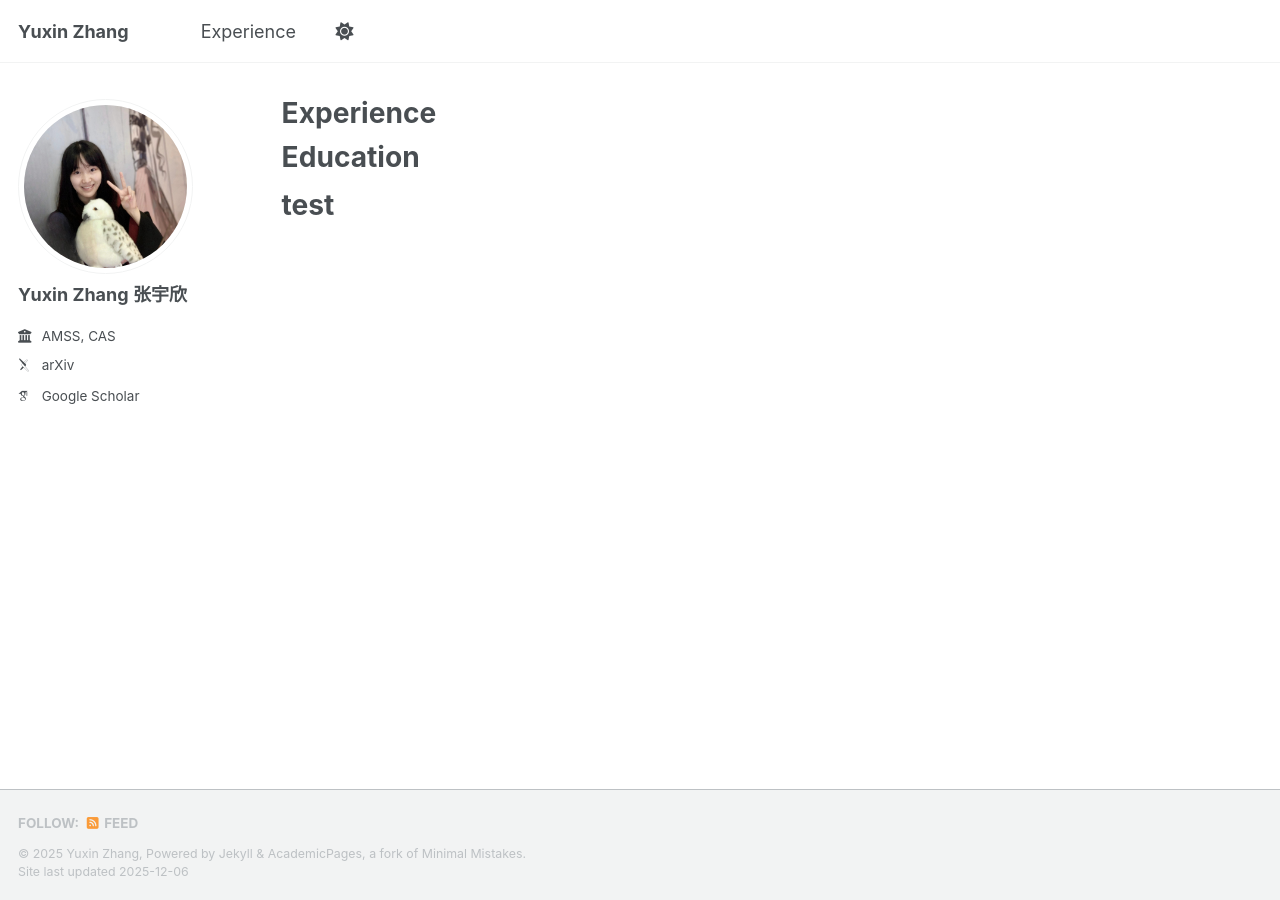
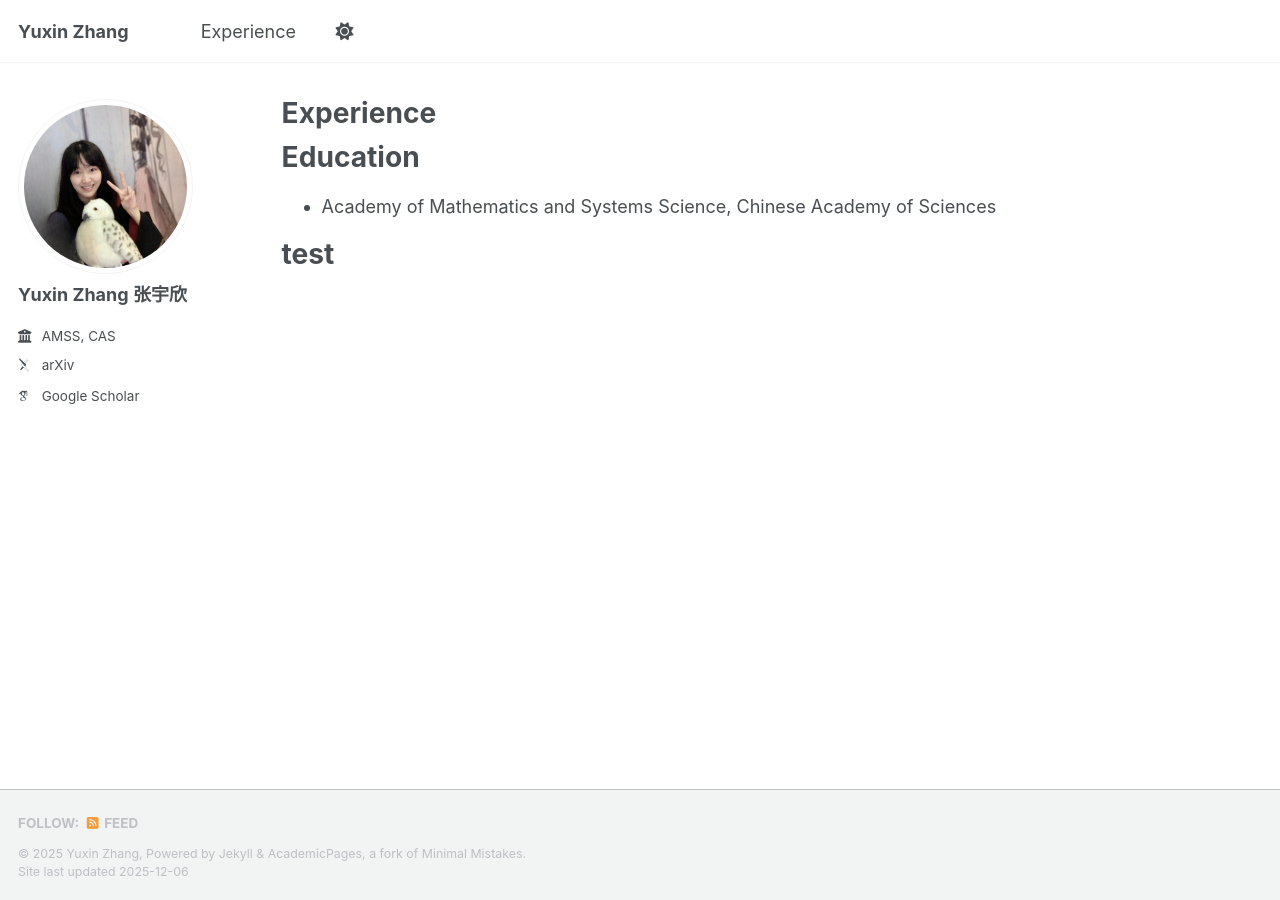
Before and after one commit to yuxinzhangmath/yuxinzhangmath.github.io, a Jekyll site: the page built from _pages/experience.md, in a window 1280 px wide. Built offline with Jekyll 4.4.1, drawn with Linux system fonts in a browser that asks for light colours; some web fonts are replaced; a script bundle is joined from its source files by our own code; library files that are not in the unit come from our copies.

Commit message:
Update experience.md

```diff
--- a/_pages/experience.md
+++ b/_pages/experience.md
@@ -8,5 +8,6 @@ author_profile: true
 
 # Education
 
+* Academy of Mathematics and Systems Science, Chinese Academy of Sciences
 
 # test
```
